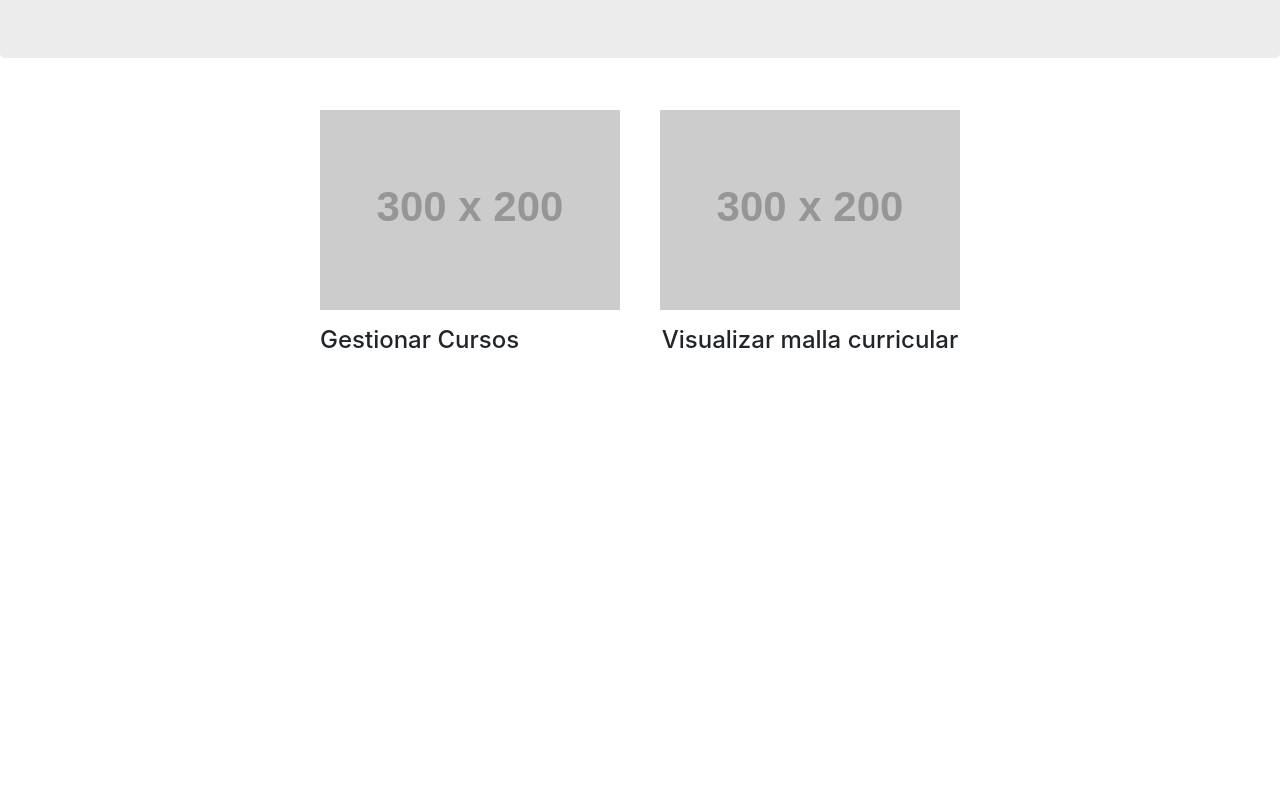
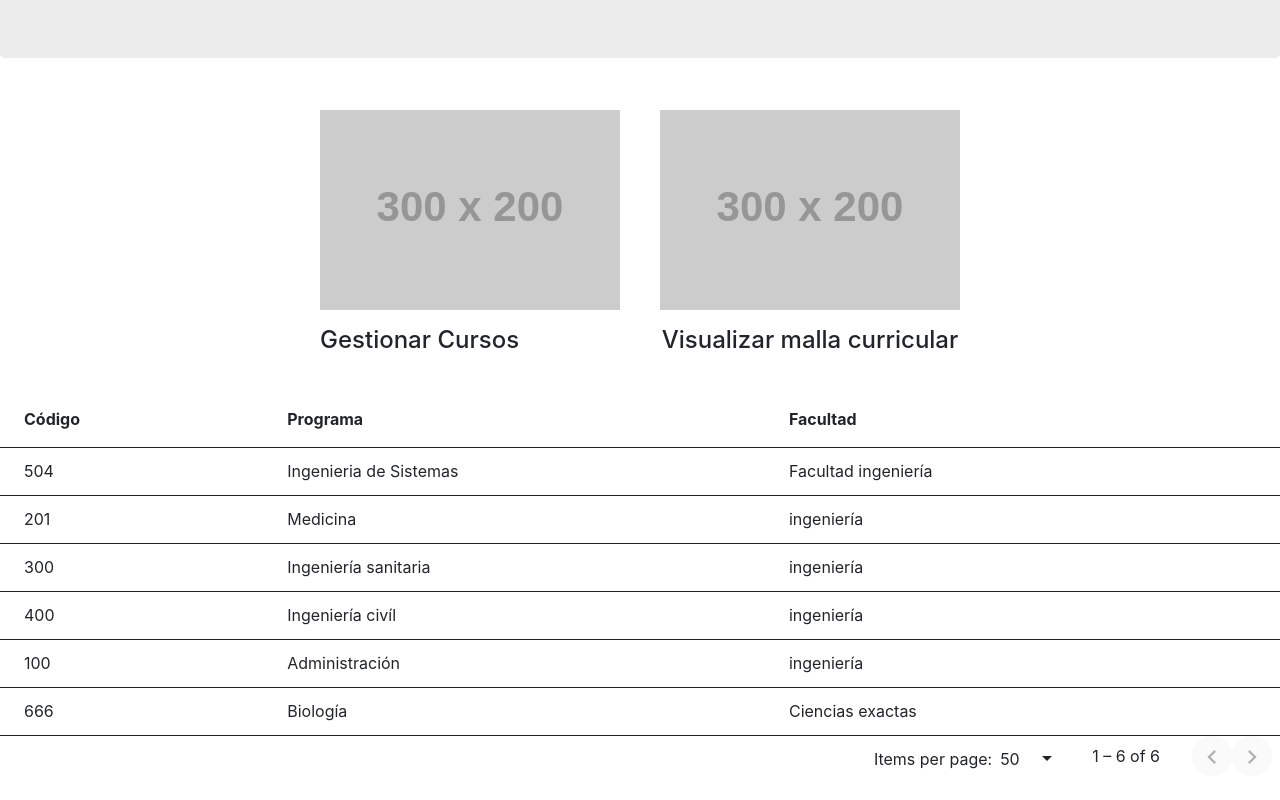
Before and after one commit to jdiegoisaza/programadores, an Angular app: page / in a window 1280 px wide. Shown: the part 430-1230 px from the top of the page. Before the commit the page ends 821 px from the top, so only its background shows below. Built offline with nearby package versions, Linux system fonts and the light colour scheme.

Commit message:
Tabla con @Angular/material

```diff
--- a/package.json
+++ b/package.json
@@ -11,12 +11,14 @@
   },
   "private": true,
   "dependencies": {
-    "@angular/animations": "~7.2.0",
+    "@angular/animations": "^7.2.0",
+    "@angular/cdk": "^7.2.0",
     "@angular/common": "~7.2.0",
     "@angular/compiler": "~7.2.0",
     "@angular/core": "~7.2.0",
     "@angular/forms": "~7.2.0",
-    "@angular/platform-browser": "~7.2.0",
+    "@angular/material": "^7.2.0",
+    "@angular/platform-browser": "^7.2.15",
     "@angular/platform-browser-dynamic": "~7.2.0",
     "@angular/router": "~7.2.0",
     "bootstrap": "^4.3.1",
--- a/src/app/app.component.html
+++ b/src/app/app.component.html
@@ -3,3 +3,4 @@
 <app-home></app-home>
 <div class="container">
 </div>
+<app-data-programas></app-data-programas>
--- /dev/null
+++ b/src/app/data-programas/data-programas-datasource.ts
@@ -0,0 +1,96 @@
+import { DataSource } from '@angular/cdk/collections';
+import { MatPaginator } from '@angular/material/paginator';
+import { MatSort } from '@angular/material/sort';
+import { map } from 'rxjs/operators';
+import { Observable, of as observableOf, merge } from 'rxjs';
+
+// TODO: Replace this with your own data model type
+export interface DataProgramasItem {
+  name: string;
+  id: number;
+  facultad: string;
+}
+
+// TODO: replace this with real data from your application
+const EXAMPLE_DATA: DataProgramasItem[] = [
+  {id: 504, name: 'Ingenieria de Sistemas', facultad: 'Facultad ingeniería'},
+  {id: 201, name: 'Medicina', facultad: 'ingeniería'},
+  {id: 300, name: 'Ingeniería sanitaria', facultad: 'ingeniería'},
+  {id: 400, name: 'Ingeniería civíl', facultad: 'ingeniería'},
+  {id: 100, name: 'Administración', facultad: 'ingeniería'},
+  {id: 666, name: 'Biología', facultad: 'Ciencias exactas'},
+];
+
+/**
+ * Data source for the DataProgramas view. This class should
+ * encapsulate all logic for fetching and manipulating the displayed data
+ * (including sorting, pagination, and filtering).
+ */
+export class DataProgramasDataSource extends DataSource<DataProgramasItem> {
+  data: DataProgramasItem[] = EXAMPLE_DATA;
+  paginator: MatPaginator;
+  sort: MatSort;
+
+  constructor() {
+    super();
+  }
+
+  /**
+   * Connect this data source to the table. The table will only update when
+   * the returned stream emits new items.
+   * @returns A stream of the items to be rendered.
+   */
+  connect(): Observable<DataProgramasItem[]> {
+    // Combine everything that affects the rendered data into one update
+    // stream for the data-table to consume.
+    const dataMutations = [
+      observableOf(this.data),
+      this.paginator.page,
+      this.sort.sortChange
+    ];
+
+    return merge(...dataMutations).pipe(map(() => {
+      return this.getPagedData(this.getSortedData([...this.data]));
+    }));
+  }
+
+  /**
+   *  Called when the table is being destroyed. Use this function, to clean up
+   * any open connections or free any held resources that were set up during connect.
+   */
+  disconnect() {}
+
+  /**
+   * Paginate the data (client-side). If you're using server-side pagination,
+   * this would be replaced by requesting the appropriate data from the server.
+   */
+  private getPagedData(data: DataProgramasItem[]) {
+    const startIndex = this.paginator.pageIndex * this.paginator.pageSize;
+    return data.splice(startIndex, this.paginator.pageSize);
+  }
+
+  /**
+   * Sort the data (client-side). If you're using server-side sorting,
+   * this would be replaced by requesting the appropriate data from the server.
+   */
+  private getSortedData(data: DataProgramasItem[]) {
+    if (!this.sort.active || this.sort.direction === '') {
+      return data;
+    }
+
+    return data.sort((a, b) => {
+      const isAsc = this.sort.direction === 'asc';
+      switch (this.sort.active) {
+        case 'name': return compare(a.name, b.name, isAsc);
+        case 'id': return compare(+a.id, +b.id, isAsc);
+        case 'facultad':  return compare(+a.id, +b.id, isAsc);
+        default: return 0;
+      }
+    });
+  }
+}
+
+/** Simple sort comparator for example ID/Name columns (for client-side sorting). */
+function compare(a, b, isAsc) {
+  return (a < b ? -1 : 1) * (isAsc ? 1 : -1);
+}
--- /dev/null
+++ b/src/app/data-programas/data-programas.component.css
@@ -0,0 +1,3 @@
+.full-width-table {
+  width: 100%;
+}
--- /dev/null
+++ b/src/app/data-programas/data-programas.component.html
@@ -0,0 +1,31 @@
+<div class="mat-elevation-z8">
+  <table mat-table class="full-width-table" matSort aria-label="Elements">
+    <!-- Id Column -->
+    <ng-container matColumnDef="id">
+      <th mat-header-cell *matHeaderCellDef mat-sort-header>Código</th>
+      <td mat-cell *matCellDef="let row">{{row.id}}</td>
+    </ng-container>
+
+    <!-- Name Column -->
+    <ng-container matColumnDef="name">
+      <th mat-header-cell *matHeaderCellDef mat-sort-header>Programa</th>
+      <td mat-cell *matCellDef="let row">{{row.name}}</td>
+    </ng-container>
+
+    <ng-container matColumnDef="facultad">
+      <th mat-header-cell *matHeaderCellDef mat-sort-header>Facultad</th>
+      <td mat-cell *matCellDef="let row">{{row.facultad}}</td>
+    </ng-container>
+
+
+    <tr mat-header-row *matHeaderRowDef="displayedColumns"></tr>
+    <tr mat-row *matRowDef="let row; columns: displayedColumns;"></tr>
+  </table>
+
+  <mat-paginator #paginator
+      [length]="dataSource?.data.length"
+      [pageIndex]="0"
+      [pageSize]="50"
+      [pageSizeOptions]="[25, 50, 100, 250]">
+  </mat-paginator>
+</div>
--- /dev/null
+++ b/src/app/data-programas/data-programas.component.ts
@@ -0,0 +1,30 @@
+import { AfterViewInit, Component, OnInit, ViewChild } from '@angular/core';
+import { MatPaginator } from '@angular/material/paginator';
+import { MatSort } from '@angular/material/sort';
+import { MatTable } from '@angular/material/table';
+import { DataProgramasDataSource, DataProgramasItem } from './data-programas-datasource';
+
+@Component({
+  selector: 'app-data-programas',
+  templateUrl: './data-programas.component.html',
+  styleUrls: ['./data-programas.component.css']
+})
+export class DataProgramasComponent implements AfterViewInit, OnInit {
+  @ViewChild(MatPaginator) paginator: MatPaginator;
+  @ViewChild(MatSort) sort: MatSort;
+  @ViewChild(MatTable) table: MatTable<DataProgramasItem>;
+  dataSource: DataProgramasDataSource;
+
+  /** Columns displayed in the table. Columns IDs can be added, removed, or reordered. */
+  displayedColumns = ['id', 'name', 'facultad'];
+
+  ngOnInit() {
+    this.dataSource = new DataProgramasDataSource();
+  }
+
+  ngAfterViewInit() {
+    this.dataSource.sort = this.sort;
+    this.dataSource.paginator = this.paginator;
+    this.table.dataSource = this.dataSource;
+  }
+}
```
Also changed, not shown: src/app/app.module.ts (+16 -2 lines), 2 other files (tests, documents, lock files or other folders).
